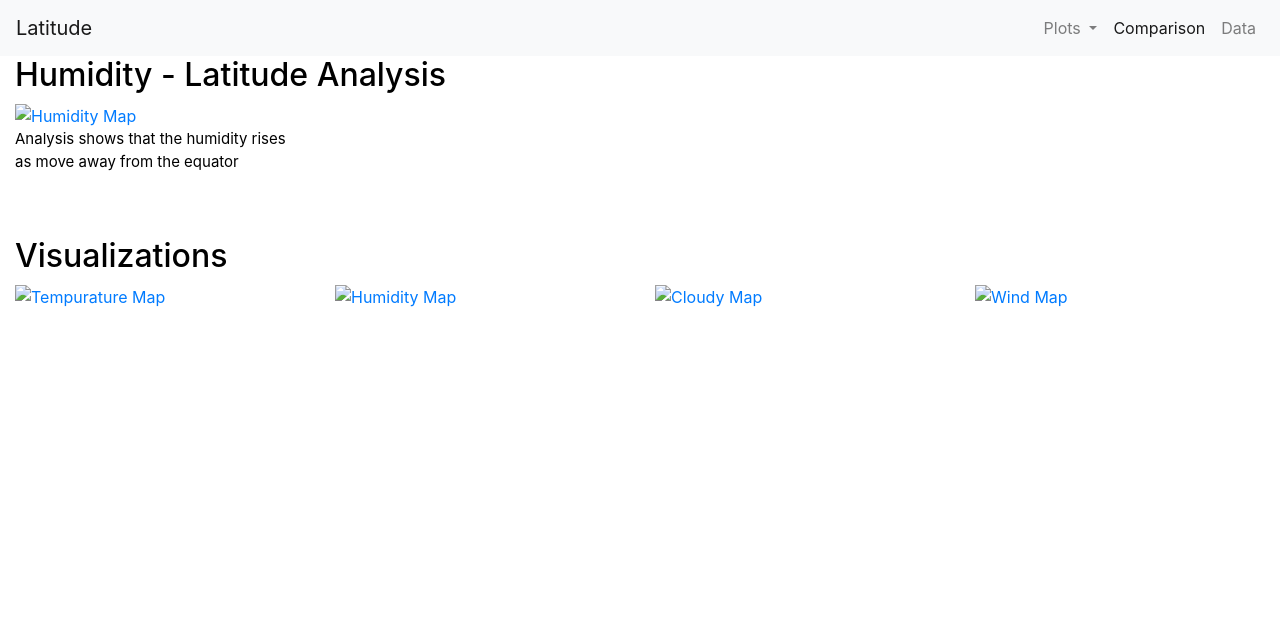
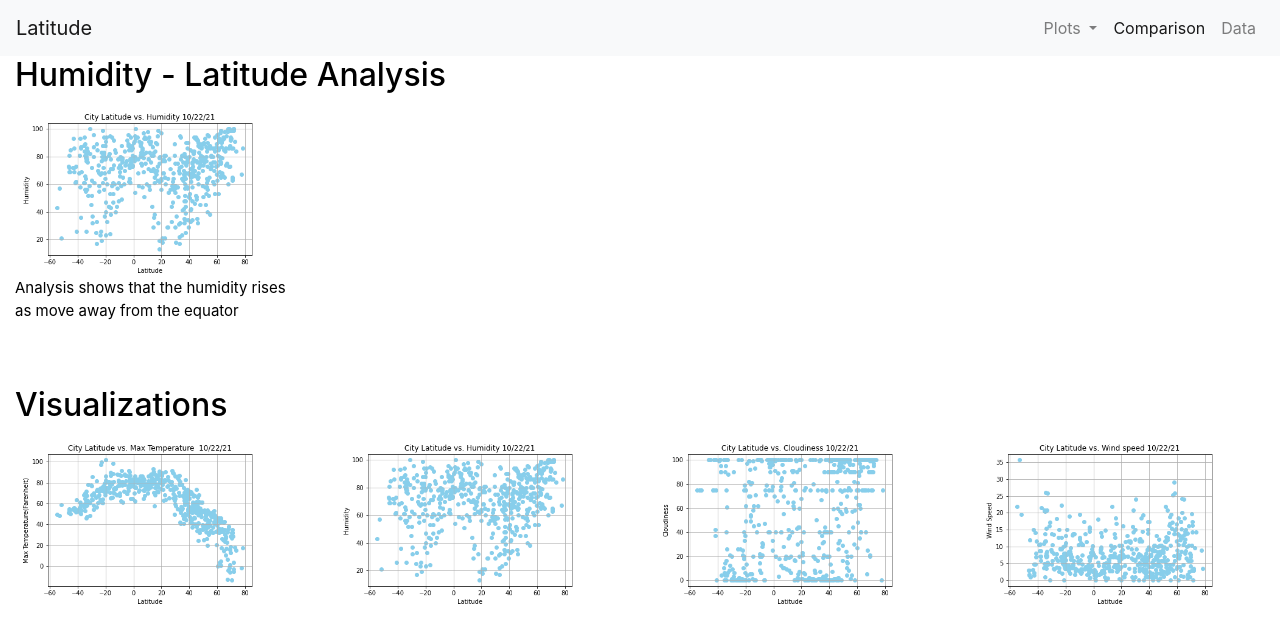
Before and after one commit to jobyaugustine/WebDesign, a plain HTML site: page humidity.html in a window 1280 px wide. Drawn offline with nearby package versions, Linux system fonts and the light colour scheme.

Commit message:
updated the path

```diff
--- a/humidity.html
+++ b/humidity.html
@@ -27,17 +27,17 @@
                 Plots
             </a>
             <div class="dropdown-menu" aria-labelledby="navbarDropdown">
-              <a class="dropdown-item" href="maxtemp.html">Max Temp</a>
-              <a class="dropdown-item" href="humidity.html">Humidity</a>
-              <a class="dropdown-item" href="cloudiness.html">Cloudiness</a>
-              <a class="dropdown-item" href="windspeed.html">WindSpeed</a>
+              <a class="dropdown-item" href="/WebDesign/maxtemp.html">Max Temp</a>
+              <a class="dropdown-item" href="/WebDesign/humidity.html">Humidity</a>
+              <a class="dropdown-item" href="/WebDesign/cloudiness.html">Cloudiness</a>
+              <a class="dropdown-item" href="/WebDesign/windspeed.html">WindSpeed</a>
             </div>
         </li>
         <li class="nav-item active">
-          <a class="nav-link" href="compare.html">Comparison <span class="sr-only">(current)</span></a>
+          <a class="nav-link" href="/WebDesign/compare.html">Comparison <span class="sr-only">(current)</span></a>
         </li>
         <li class="nav-item">
-          <a class="nav-link" href="data.html">Data</a>
+          <a class="nav-link" href="/WebDesign/data.html">Data</a>
         </li>
 
     </ul>
@@ -96,8 +96,8 @@
     <h2>Humidity - Latitude Analysis</h2>
     <div class="row">
         <div class="col-md-3">
-            <a target="_blank" href="Resources/assets/images/HumidityInCities.png">
-            <img src="Resources/assets/images/HumidityInCities.png" alt="Humidity Map" height = 175px>
+            <a target="_blank" href="/WebDesign/HumidityInCities.png">
+            <img src="/WebDesign/HumidityInCities.png" alt="Humidity Map" height = 175px>
             <p>Analysis shows that the humidity rises as move away from the equator</p>
             </a>
             </br>
@@ -109,29 +109,29 @@
 
     <div class="row">
         <div class="col-md-3">
-            <a href="Resources/assets/images/TemperatureInCities.png">
-            <img target="_blank" src="Resources/assets/images/TemperatureInCities.png" alt="Tempurature Map" height = 175px>
+            <a href="/WebDesign/TemperatureInCities.png">
+            <img target="_blank" src="/WebDesign/TemperatureInCities.png" alt="Tempurature Map" height = 175px>
                </a>
             </br>
             </br>
         </div>
         <div class="col-md-3">
-            <a target="_blank" href="Resources/assets/images/HumidityInCities.png">
-            <img src="Resources/assets/images/HumidityInCities.png" alt="Humidity Map" height = 175px>
+            <a target="_blank" href="/WebDesign/HumidityInCities.png">
+            <img src="/WebDesign/HumidityInCities.png" alt="Humidity Map" height = 175px>
             </a>
             </br>
             </br>
         </div>
         <div class="col-md-3">
-            <a target="_blank" href="Resources/assets/images/CloudinessInCities.png">
-            <img src="Resources/assets/images/CloudinessInCities.png" alt="Cloudy Map" height = 175px>
+            <a target="_blank" href="/WebDesign/CloudinessInCities.png">
+            <img src="/WebDesign/CloudinessInCities.png" alt="Cloudy Map" height = 175px>
             </a>
             </br>
             </br>
         </div>
         <div class="col-md-3">
-            <a target="_blank" href="Resources/assets/images/WindSpeedInCities.png">
-            <img src="Resources/assets/images/WindSpeedInCities.png" alt="Wind Map" height = 175px>
+            <a target="_blank" href="/WebDesign/WindSpeedInCities.png">
+            <img src="/WebDesign/WindSpeedInCities.png" alt="Wind Map" height = 175px>
             </a>
             </br>
             </br>
```
